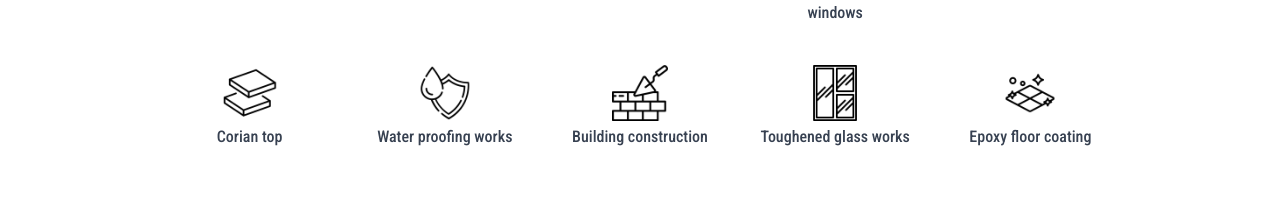
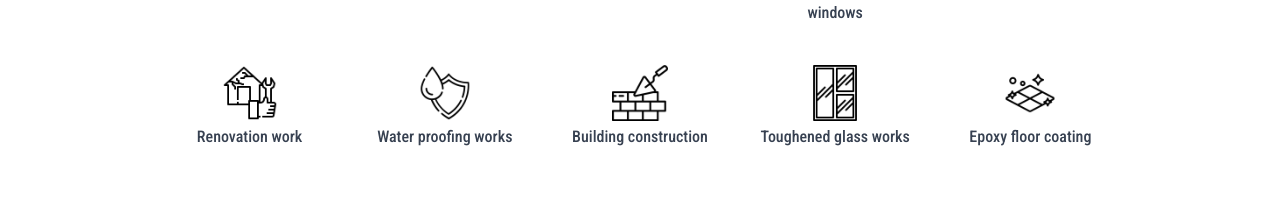
Before and after one commit to santhosh-kumar-3/rubika_interior, a React (Create React App) app: page / in a window 1280 px wide. Shown: the part 2681-2896 px from the top of the page. Built offline with nearby package versions, Linux system fonts and the light colour scheme.

Commit message:
Done Over

```diff
--- a/src/components/sections/AllServices.jsx
+++ b/src/components/sections/AllServices.jsx
@@ -14,7 +14,7 @@ import aluminum from "../../assets/all-services/roll.png";
 import fabrication from "../../assets/all-services/steel.png";
 import doors from "../../assets/all-services/open.png";
 import ACP from "../../assets/all-services/office-building.png";
-import corian from "../../assets/all-services/tile.png";
+import renovation from "../../assets/all-services/home-repair.png";
 import waterProofing from "../../assets/all-services/water.png";
 import construction from "../../assets/all-services/brickwall.png";
 import toughened from "../../assets/all-services/window.png";
@@ -38,7 +38,7 @@ const AllServices = () => {
     { icon: fabrication, title: "MS fabrication work" },
     { icon: doors, title: "UPVC doors and windows" },
     { icon: ACP, title: "ACP works" },
-    { icon: corian, title: "Corian top" },
+    { icon: renovation, title: "Renovation work" },
     { icon: waterProofing, title: "Water proofing works" },
     { icon: construction, title: "Building construction" },
     { icon: toughened, title: "Toughened glass works" },
```
